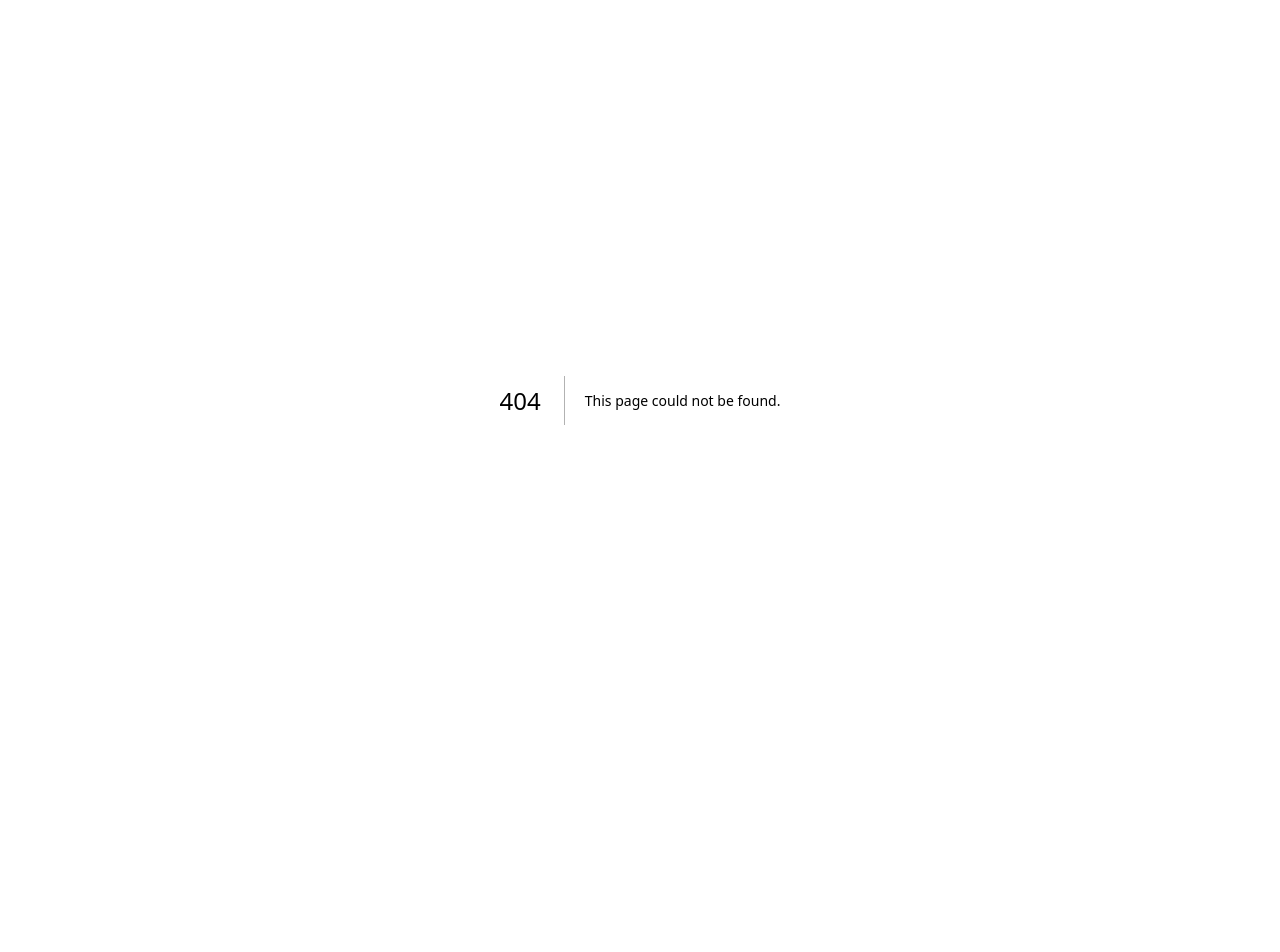
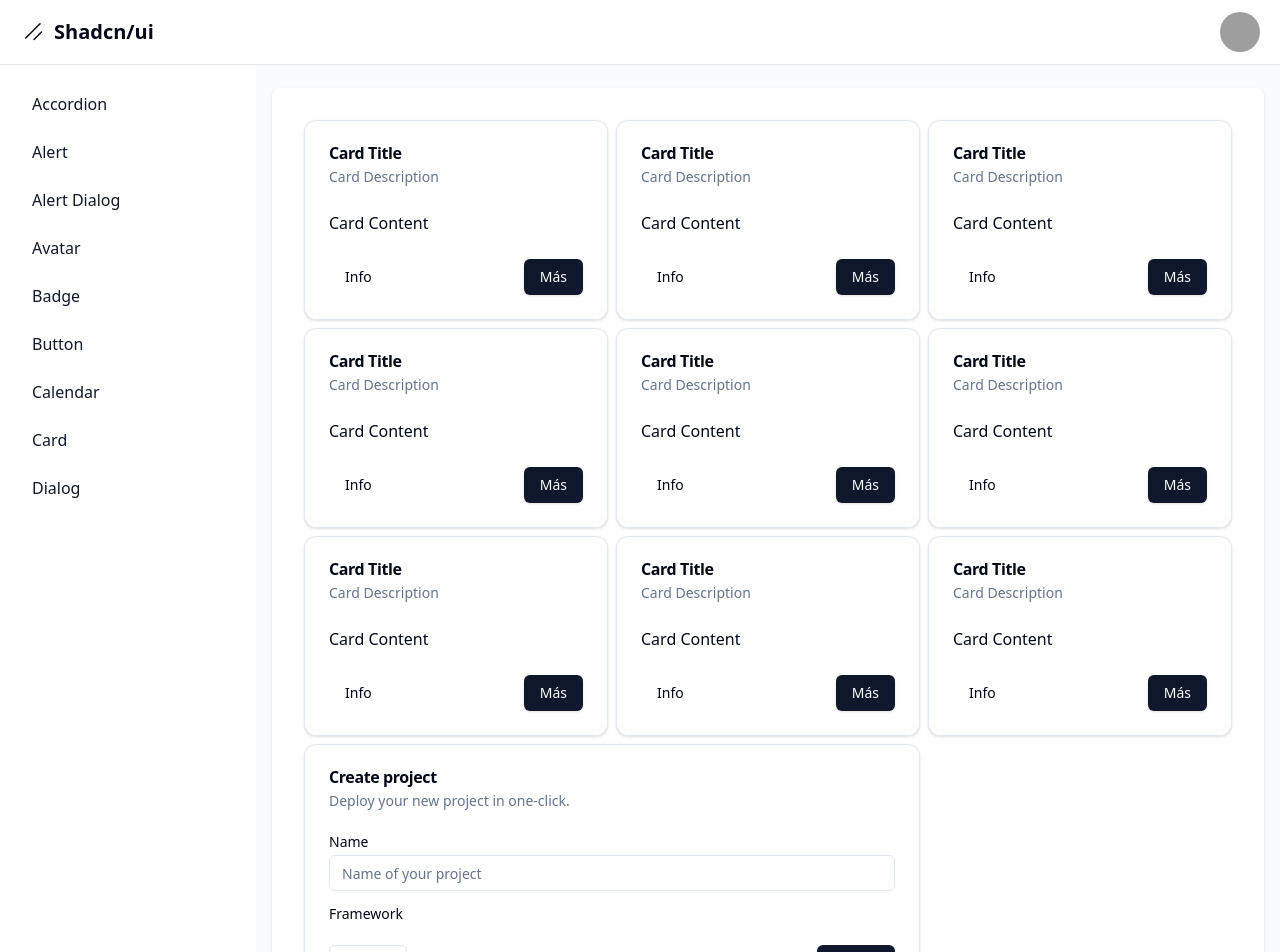
Before and after one commit to YuliMartini/shadcn-components, a Next.js app: page /dashboard/card in a window 1280 px wide. Before the commit this address had no page. Shown: the top 952 px of the page. Before the commit the page ends 800 px from the top, so only its background shows below. Built offline with nearby package versions, Linux system fonts and the light colour scheme; grey boxes are pictures that could not be loaded.

Commit message:
added card component

```diff
--- /dev/null
+++ b/src/app/dashboard/card/page.tsx
@@ -0,0 +1,59 @@
+import { Button } from "@/components/ui/button";
+import {
+  Card,
+  CardContent,
+  CardDescription,
+  CardFooter,
+  CardHeader,
+  CardTitle,
+} from "@/components/ui/card";
+import { Input } from "@/components/ui/input";
+import { Label } from "@/components/ui/label";
+
+export default function Page() {
+  return (
+    <div className="grid grid-cols-1 sm:grid-cols-3 gap-2">
+      {"123456789".split("").map((item) => (
+        <Card key={item}>
+          <CardHeader>
+            <CardTitle>Card Title</CardTitle>
+            <CardDescription>Card Description</CardDescription>
+          </CardHeader>
+          <CardContent>
+            <p>Card Content</p>
+          </CardContent>
+          <CardFooter className="flex justify-between">
+            <Button variant="ghost">info</Button>
+            <Button>más</Button>
+          </CardFooter>
+        </Card>
+      ))}
+
+      <Card className="col-span-1 sm:col-span-2">
+        <CardHeader>
+          <CardTitle>Create project</CardTitle>
+          <CardDescription>
+            Deploy your new project in one-click.
+          </CardDescription>
+        </CardHeader>
+        <CardContent>
+          <form>
+            <div className="grid w-full items-center gap-4">
+              <div className="flex flex-col space-y-1.5">
+                <Label htmlFor="name">Name</Label>
+                <Input id="name" placeholder="Name of your project" />
+              </div>
+              <div className="flex flex-col space-y-1.5">
+                <Label htmlFor="framework">Framework</Label>
+              </div>
+            </div>
+          </form>
+        </CardContent>
+        <CardFooter className="flex justify-between">
+          <Button variant="outline">Cancel</Button>
+          <Button>Deploy</Button>
+        </CardFooter>
+      </Card>
+    </div>
+  );
+}
--- a/src/app/dashboard/layout.tsx
+++ b/src/app/dashboard/layout.tsx
@@ -13,6 +13,7 @@
   { name: "badge", href: "badge" },
   { name: "calendar", href: "calendar" },
   { name: "avatar", href: "avatar" },
+  { name: "card", href: "card" },
 ].sort((a, b) => a.name.localeCompare(b.name));
 
 export default function DashboardLayout({
--- /dev/null
+++ b/src/components/ui/card.tsx
@@ -0,0 +1,76 @@
+import * as React from "react"
+
+import { cn } from "@/lib/utils"
+
+const Card = React.forwardRef<
+  HTMLDivElement,
+  React.HTMLAttributes<HTMLDivElement>
+>(({ className, ...props }, ref) => (
+  <div
+    ref={ref}
+    className={cn(
+      "rounded-xl border bg-card text-card-foreground shadow",
+      className
+    )}
+    {...props}
+  />
+))
+Card.displayName = "Card"
+
+const CardHeader = React.forwardRef<
+  HTMLDivElement,
+  React.HTMLAttributes<HTMLDivElement>
+>(({ className, ...props }, ref) => (
+  <div
+    ref={ref}
+    className={cn("flex flex-col space-y-1.5 p-6", className)}
+    {...props}
+  />
+))
+CardHeader.displayName = "CardHeader"
+
+const CardTitle = React.forwardRef<
+  HTMLParagraphElement,
+  React.HTMLAttributes<HTMLHeadingElement>
+>(({ className, ...props }, ref) => (
+  <h3
+    ref={ref}
+    className={cn("font-semibold leading-none tracking-tight", className)}
+    {...props}
+  />
+))
+CardTitle.displayName = "CardTitle"
+
+const CardDescription = React.forwardRef<
+  HTMLParagraphElement,
+  React.HTMLAttributes<HTMLParagraphElement>
+>(({ className, ...props }, ref) => (
+  <p
+    ref={ref}
+    className={cn("text-sm text-muted-foreground", className)}
+    {...props}
+  />
+))
+CardDescription.displayName = "CardDescription"
+
+const CardContent = React.forwardRef<
+  HTMLDivElement,
+  React.HTMLAttributes<HTMLDivElement>
+>(({ className, ...props }, ref) => (
+  <div ref={ref} className={cn("p-6 pt-0", className)} {...props} />
+))
+CardContent.displayName = "CardContent"
+
+const CardFooter = React.forwardRef<
+  HTMLDivElement,
+  React.HTMLAttributes<HTMLDivElement>
+>(({ className, ...props }, ref) => (
+  <div
+    ref={ref}
+    className={cn("flex items-center p-6 pt-0", className)}
+    {...props}
+  />
+))
+CardFooter.displayName = "CardFooter"
+
+export { Card, CardHeader, CardFooter, CardTitle, CardDescription, CardContent }
```
